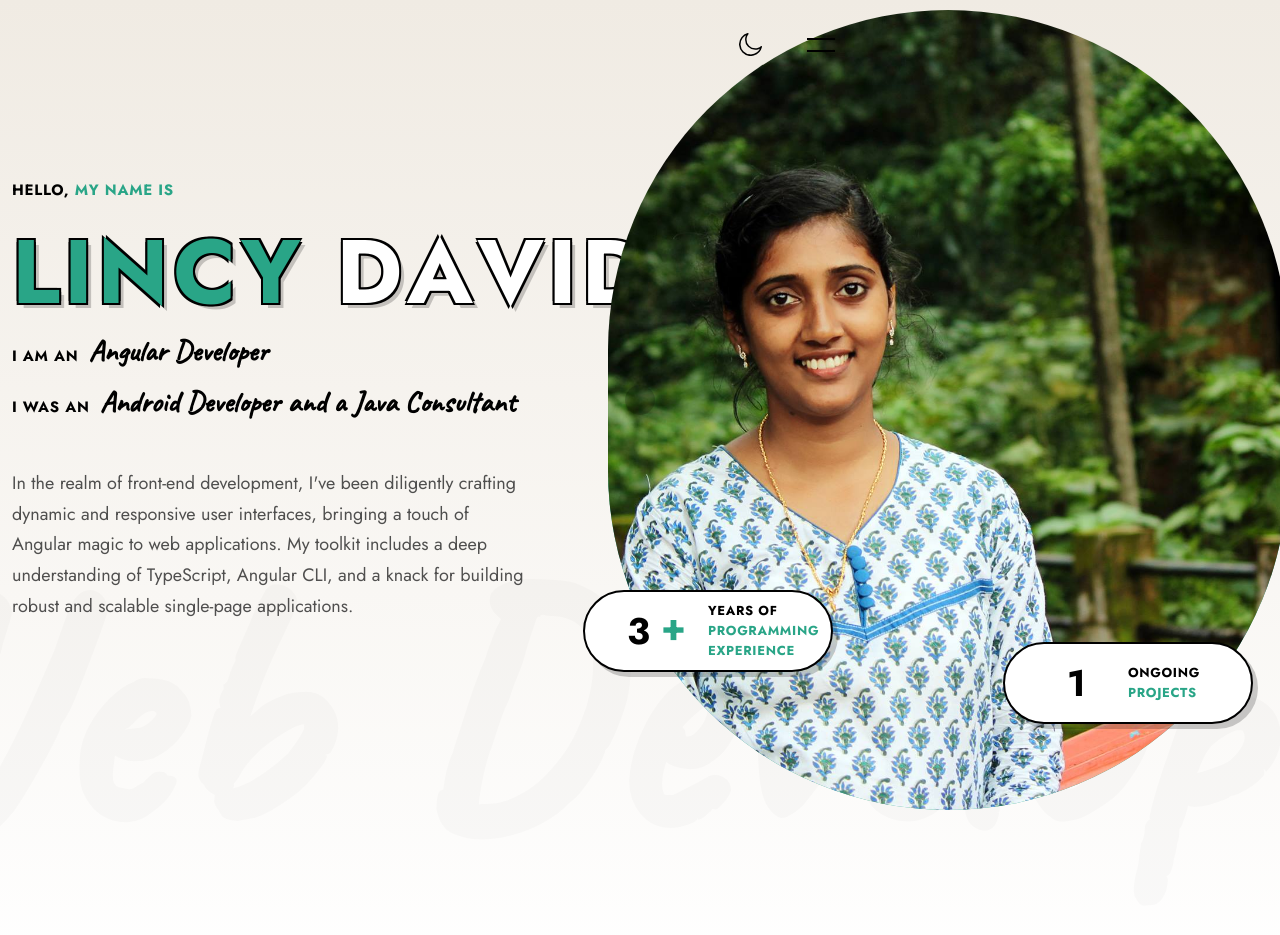
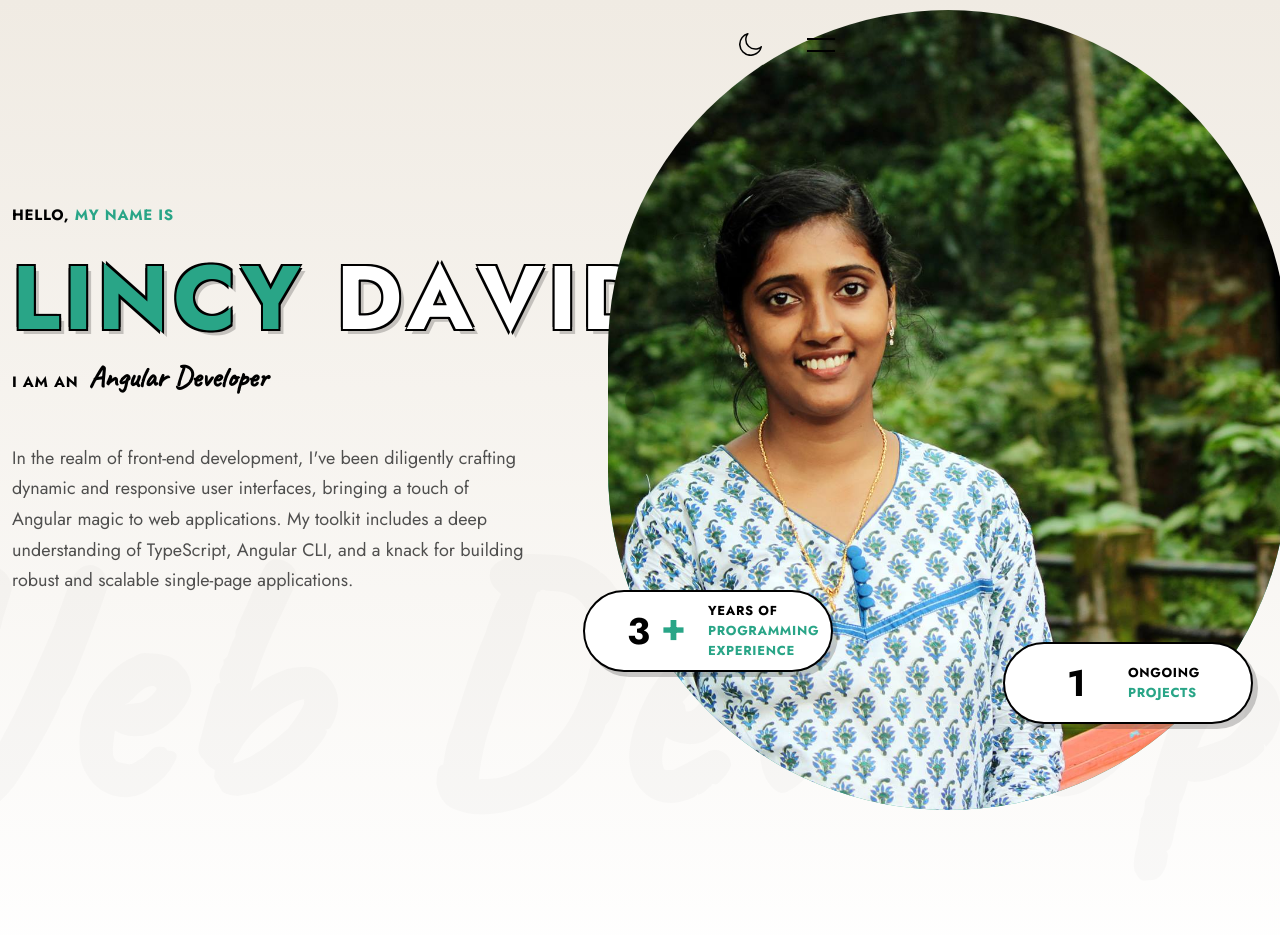
Before and after one commit to lincydavid/portfolio, a plain HTML site: page index.html in a window 1280 px wide. Drawn offline with Linux system fonts and the light colour scheme.

Commit message:
refactor: update index.html

```diff
--- a/index.html
+++ b/index.html
@@ -181,8 +181,6 @@
     							</h1>
     							<div class="label lui-subtitle"> I am an<strong>Angular Developer</strong>
     							</div>
-                  <div class="label lui-subtitle"> I was an<strong>Android Developer and a Java Consultant</strong>
-    							</div>
     						</div>
     						<div class="description">
     							<div>
```
